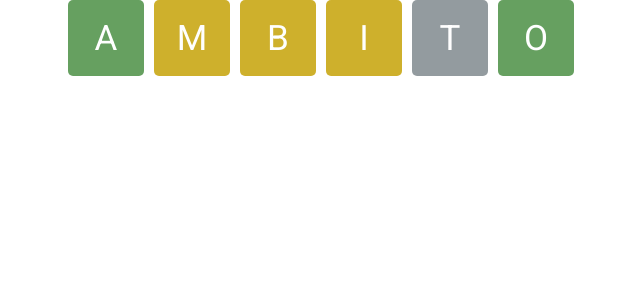
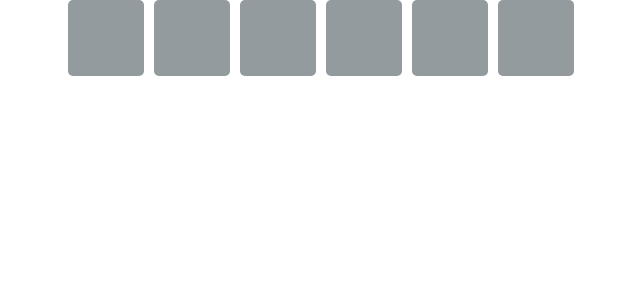
Before and after one commit to brunofariasdeo/six, a React (Create React App) app: page / in a window 1280 px wide. Shown: the top 300 px of the page, without its empty margins (319-959 px from the left). Built offline with nearby package versions, Linux system fonts and the light colour scheme.

Commit message:
Refactor components based on Material UI

```diff
--- a/src/App.js
+++ b/src/App.js
@@ -1,22 +1,33 @@
-import Letter from "./components/Letter/Letter";
-import "./app.scss";
+import { FormControl, Grid } from "@material-ui/core";
+import Word from "./components/Word";
+import styles from "./App.module.scss";
 
-function App() {
-  const word = "abismo";
-  const guess = "ambito";
-
+const App = () => {
   return (
-    <div className="word-container">
-      {guess.split("").map((letter, index) => {
-        if (letter === word[index]) {
-          return <Letter letter={letter} position="correct" />;
-        } else if (letter !== word[index] && word.indexOf(letter) !== -1) {
-          return <Letter letter={letter} position="almost" />;
-        } else {
-          return <Letter letter={letter} position="incorrect" />;
-        }
-      })}
-    </div>
+    <Grid
+      alignItems="center"
+      classes={{
+        root: styles.container
+      }}
+      container
+      direction="column"
+      justifyContent="center"
+    >
+      {/* {
+        [...Array(6)].map((_, index) =>  */}
+          <FormControl
+            classes={{
+              root:styles.container
+            }}
+            disabled
+          >
+            <Word
+              // key={index}
+            />
+          </FormControl>
+        {/* )
+      } */}
+    </Grid>
   );
 }
 
--- /dev/null
+++ b/src/App.module.scss
@@ -0,0 +1,3 @@
+.container {
+  gap: 10px;
+}
--- a/src/app.scss
+++ /dev/null
@@ -1,8 +0,0 @@
-.word-container {
-  display: flex;
-  flex-direction: row;
-  align-items: center;
-  justify-content: center;
-
-  gap: 10px;
-}
--- a/src/components/Letter/Letter.js
+++ /dev/null
@@ -1,8 +0,0 @@
-import classNames from "classnames";
-import "./styles.scss";
-
-const Letter = ({ letter, position }) => {
-  return <div className={classNames("letter", position)}>{letter}</div>;
-};
-
-export default Letter;
--- a/src/components/Letter/styles.scss
+++ /dev/null
@@ -1,25 +0,0 @@
-.letter {
-  display: flex;
-  align-items: center;
-  justify-content: center;
-
-  color: white;
-  font-size: 35px;
-  text-transform: uppercase;
-
-  border-radius: 5px;
-  height: 76px;
-  width: 76px;
-}
-
-.correct {
-  background-color: #66a060;
-}
-
-.almost {
-  background-color: #ceb02c;
-}
-
-.incorrect {
-  background-color: #939b9f;
-}
--- /dev/null
+++ b/src/components/LetterInput/index.js
@@ -0,0 +1,14 @@
+import { TextField } from "@material-ui/core";
+import styles from './styles.module.scss';
+
+const LetterInput = () => {
+  return (
+    <TextField
+      classes={{ root: styles.letter }}
+      inputProps={{ maxLength: 1 }}
+      InputProps={{ disableUnderline: true }}
+    />
+  );
+}
+
+export default LetterInput;
--- /dev/null
+++ b/src/components/LetterInput/styles.module.scss
@@ -0,0 +1,17 @@
+.letter {
+  background-color: #939B9F;
+  border-radius: 5px;
+  display: flex;
+  align-items: center;
+  justify-content: center;
+  width: 76px;
+  height: 76px;
+
+  input {
+    caret-color: transparent;
+    color: white;
+    font-size: 35px;
+    text-align: center;
+    text-transform: uppercase;
+  }
+}
--- /dev/null
+++ b/src/components/Word/index.js
@@ -0,0 +1,30 @@
+import { Grid } from "@material-ui/core";
+import LetterInput from "../LetterInput";
+import styles from './styles.module.scss';
+
+const Word = () => {
+  // const word = "abismo";
+  // const guess = "ambito";
+
+  return (
+    <Grid
+      alignItems="center"
+      classes={{
+        root: styles.container
+      }}
+      container
+      direction="row"
+      justifyContent="center"
+    >
+      {
+        [...Array(6)].map((_, index) =>
+          <LetterInput
+            key={index}
+          />
+        )
+      }
+    </Grid>
+  )
+};
+
+export default Word;
--- /dev/null
+++ b/src/components/Word/styles.module.scss
@@ -0,0 +1,3 @@
+.container {
+  gap: 10px;
+}
```
